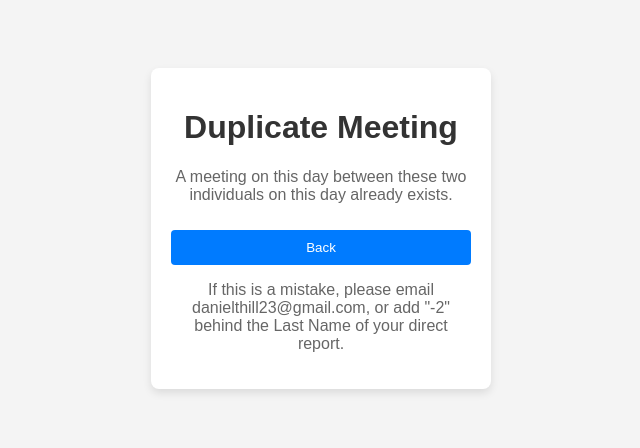
After one commit to dhill246/Meetings, a Flask app: template templates/error.html in a window 1280 px wide. The commit adds this page. Shown: the top 448 px of the page, without its empty margins (319-959 px from the left). Run offline with Flask 3, Linux system fonts and the light colour scheme; the template is opened without the code that fills it, so the values that code supplies are empty.

```diff
--- a/Procfile.txt
+++ b/Procfile.txt
@@ -1 +1 @@
-web: gunicorn -k eventlet -w 1 app:app
+web: gunicorn -k eventlet -w 2 app:app
--- a/app.py
+++ b/app.py
@@ -1,16 +1,16 @@
-from flask import Flask, render_template, request, redirect, url_for, session
+from flask import Flask, render_template, request, redirect, url_for, session, jsonify
 from flask_socketio import SocketIO, emit
 import os
 import boto3
 from io import BytesIO
 import logging
-from datetime import datetime
+from datetime import datetime, timedelta
 
 # Get today's date
 today = datetime.now()
 
 # Format the date
-DATE = today.strftime("%m_%d_%Y")
+DATE = today.strftime("%m-%d-%Y")
 
 # Initialize Flask app
 app = Flask(__name__)
@@ -23,12 +23,31 @@ logging.basicConfig(level=logging.INFO)
 # Initialize audio stream dict to hold audio even when paused
 bucket_name = os.getenv('BUCKETEER_BUCKET_NAME')
 
+# Dictionary to keep track of active recordings
+active_recordings = {}
+
 # Connect to S3 bucketeer
 s3_client = boto3.client(
     's3',
     aws_access_key_id=os.getenv('BUCKETEER_AWS_ACCESS_KEY_ID'),
     aws_secret_access_key=os.getenv('BUCKETEER_AWS_SECRET_ACCESS_KEY'),
 )
+
+def check_existing_s3_files():
+    response = s3_client.list_objects_v2(Bucket=bucket_name)
+    list_of_files = []
+
+    # Check if 'Contents' key is in the response (it won't be if the bucket is empty)
+    if 'Contents' in response:
+        for item in response['Contents']:
+            print(item['Key'], item['LastModified'], item['Size'])
+            list_of_files.append(item["Key"])
+
+        return list_of_files
+    else:
+        print("No items in the bucket.")
+        return []
+
 
 @app.route('/', methods=["GET", "POST"])
 def index():
@@ -75,7 +94,15 @@ def record():
     date = request.args.get('date', '')
     firstname = request.args.get('firstname', '')
     lastname = request.args.get('lastname', '')
-    return render_template('record.html', username=username, date=date, firstname=firstname, lastname=lastname)
+
+    list_s3 = check_existing_s3_files()
+    list_s3 = set(["/".join(x.rsplit("/", 1)[:-1]) for x in list_s3])
+
+    if f"{username}/{firstname}{lastname}/{date}" in list_s3:
+        return render_template('error.html')
+
+    else:
+        return render_template('record.html', username=username, date=date, firstname=firstname, lastname=lastname)
 
 @socketio.on('audio_chunk')
 def handle_audio_chunk(data):
--- a/convert_to_wav.py
+++ b/convert_to_wav.py
@@ -28,5 +28,3 @@ def convert_to_wav(input_file, output_file):
 
 if __name__ == "__main__":
     convert_to_wav("1.webm", "1.wav")
-    convert_to_wav("2.webm", "2.wav")
-    convert_to_wav("3.webm", "3.wav")
--- /dev/null
+++ b/templates/error.html
@@ -0,0 +1,73 @@
+<!DOCTYPE html>
+<html>
+  <head>
+    <title>Error</title>
+    <style>
+      body {
+        font-family: "Arial", sans-serif;
+        background-color: #f4f4f4;
+        padding: 40px;
+        text-align: center;
+      }
+      .container {
+        background-color: #fff;
+        padding: 20px;
+        border-radius: 8px;
+        box-shadow: 0 4px 8px rgba(0, 0, 0, 0.1);
+        width: 300px;
+        margin: 20px auto;
+      }
+      h1 {
+        color: #333;
+      }
+      p {
+        color: #666;
+        font-size: 16px;
+      }
+      button {
+        width: 100%;
+        padding: 10px;
+        margin-top: 10px;
+        border: none;
+        border-radius: 4px;
+        cursor: pointer;
+      }
+      #backButton {
+        background-color: #007bff;
+        color: white;
+      }
+      #backButton:hover {
+        background-color: #0056b3;
+      }
+      #deleteButton {
+        background-color: #ff5733;
+        color: white;
+      }
+      #deleteButton:hover {
+        background-color: #c70039;
+      }
+    </style>
+  </head>
+  <body>
+    <div class="container">
+      <h1>Duplicate Meeting</h1>
+      <p>
+        A meeting on this day between these two individuals on this day already
+        exists.
+      </p>
+      <button id="backButton" onclick="goBack()">Back</button>
+      <p>
+        If this is a mistake, please email danielthill23@gmail.com, or add "-2"
+        behind the Last Name of your direct report.
+      </p>
+      <!-- <button id="deleteButton" onclick="deleteFile()">
+        Delete Existing File
+      </button> -->
+    </div>
+    <script>
+      function goBack() {
+        window.history.back();
+      }
+    </script>
+  </body>
+</html>
--- a/templates/index.html
+++ b/templates/index.html
@@ -52,6 +52,7 @@
   <body>
     <h1>Select your name and enter the name of your direct report.</h1>
     <form method="POST">
+      <p>Your Name:</p>
       <select id="username" name="username" required>
         <option value="Dave Dorste">Dave Dorste</option>
         <option value="Travis Starns">Travis Starns</option>
@@ -62,7 +63,7 @@
         <option value="Alex Beeck">Alex Beeck</option>
         <option value="Ignacio Carrion">Ignacio Carrion</option>
       </select>
-      <label for="firstname">First Name:</label>
+      <label for="firstname">Direct Report First Name:</label>
       <input
         type="text"
         id="firstname"
@@ -70,8 +71,7 @@
         placeholder="Direct Report First Name"
         required
       />
-
-      <label for="lastname">Last Name:</label>
+      <label for="lastname">Direct Report Last Name:</label>
       <input
         type="text"
         id="lastname"
```
Also changed, not shown: templates/record.html (+146 -7 lines), test.py (+6 -6 lines), 2 other files.
